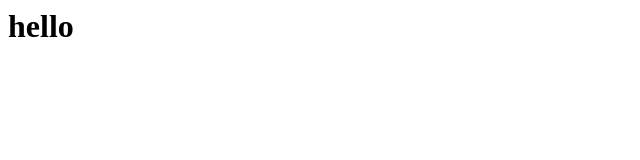
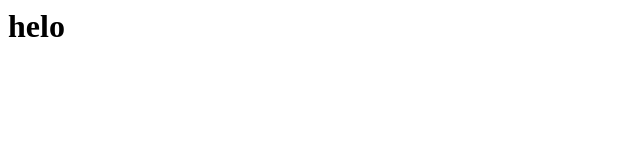
Before and after one commit to tsinghuajs/DynamicExpress, a plain HTML site: page xiaowp/index.html in a window 1280 px wide. Shown: the full height of the page, 0-640 px from the left. Drawn offline with Linux system fonts and the light colour scheme.

Commit message:
Update index.html

```diff
--- a/xiaowp/index.html
+++ b/xiaowp/index.html
@@ -1 +1,5 @@
-<h1> hello</h1>
+<html>
+  <body>
+    <h1>helo</h1>
+  </body>
+</html>
```
